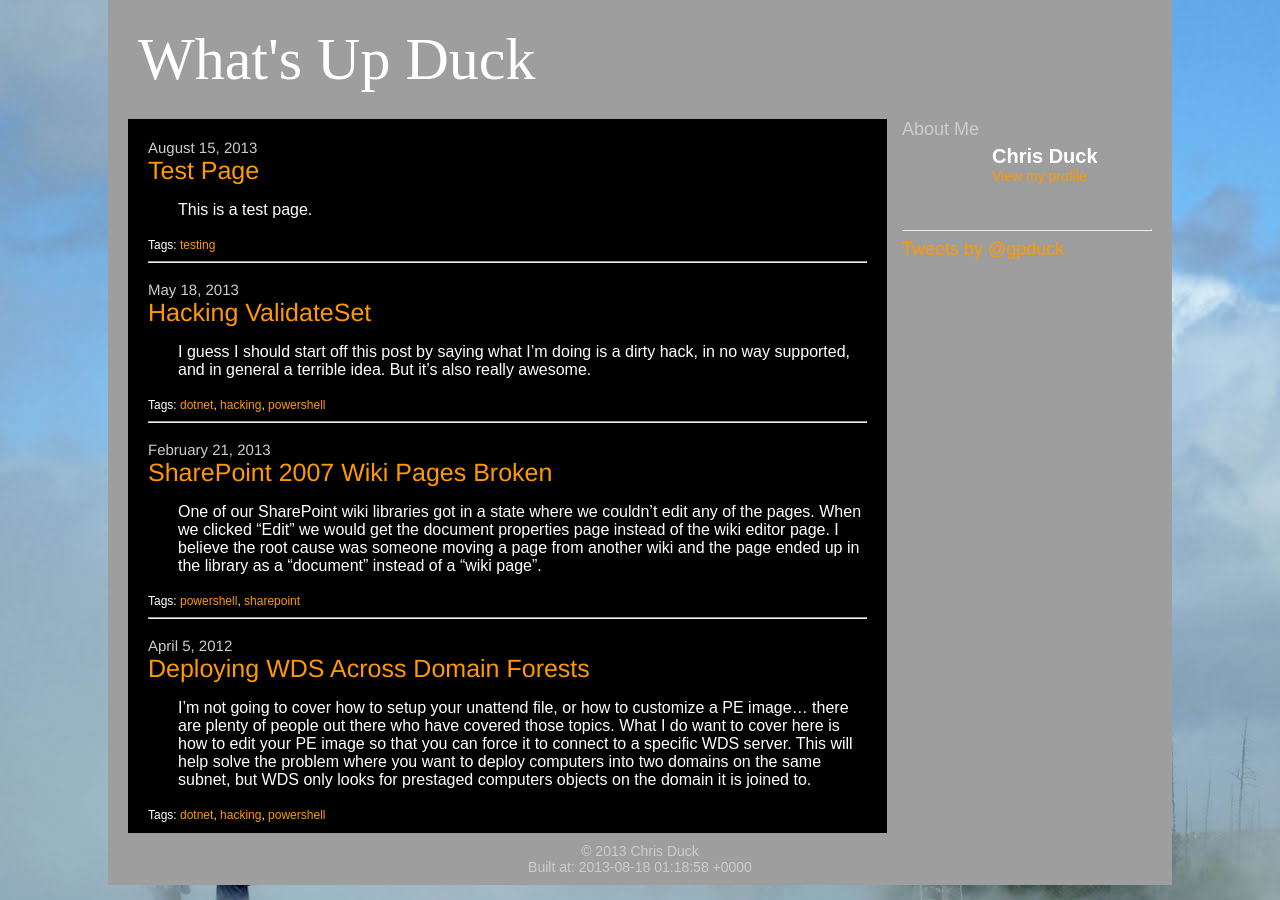
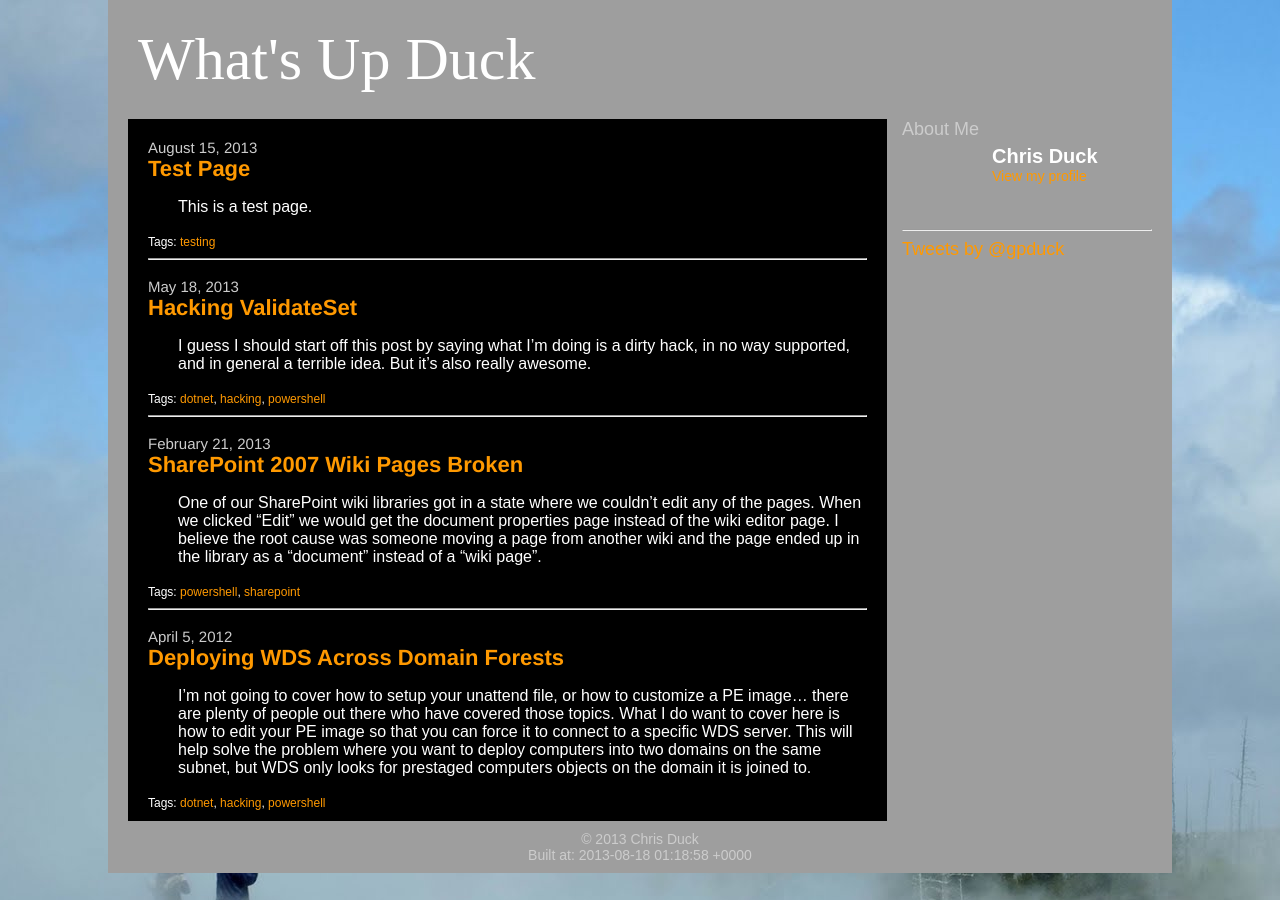
Before and after one commit to gpduck/gpduck.github.io, a Jekyll site: the page built from index.html, in a window 1280 px wide. Built offline with Jekyll 4.4.1, drawn with Linux system fonts in a browser that asks for light colours; comment, search, counter and statistics services are not loaded; grey boxes are pictures that could not be loaded.

Commit message:
more style tweaks

```diff
--- a/css/site.css
+++ b/css/site.css
@@ -82,9 +82,10 @@ span#blogtitle, span#blogtitle a {
 .posttitle, #posttitle {
   display: block;
   margin: 0;
-  font-size: 25px;
+  font-size: 22px;
   font-family: Nobile, Helvetica, FreeSans, sans-serif;
   color: #ffaa00;
+	font-weight: bold;
 }
 
 #postcontent {
```
